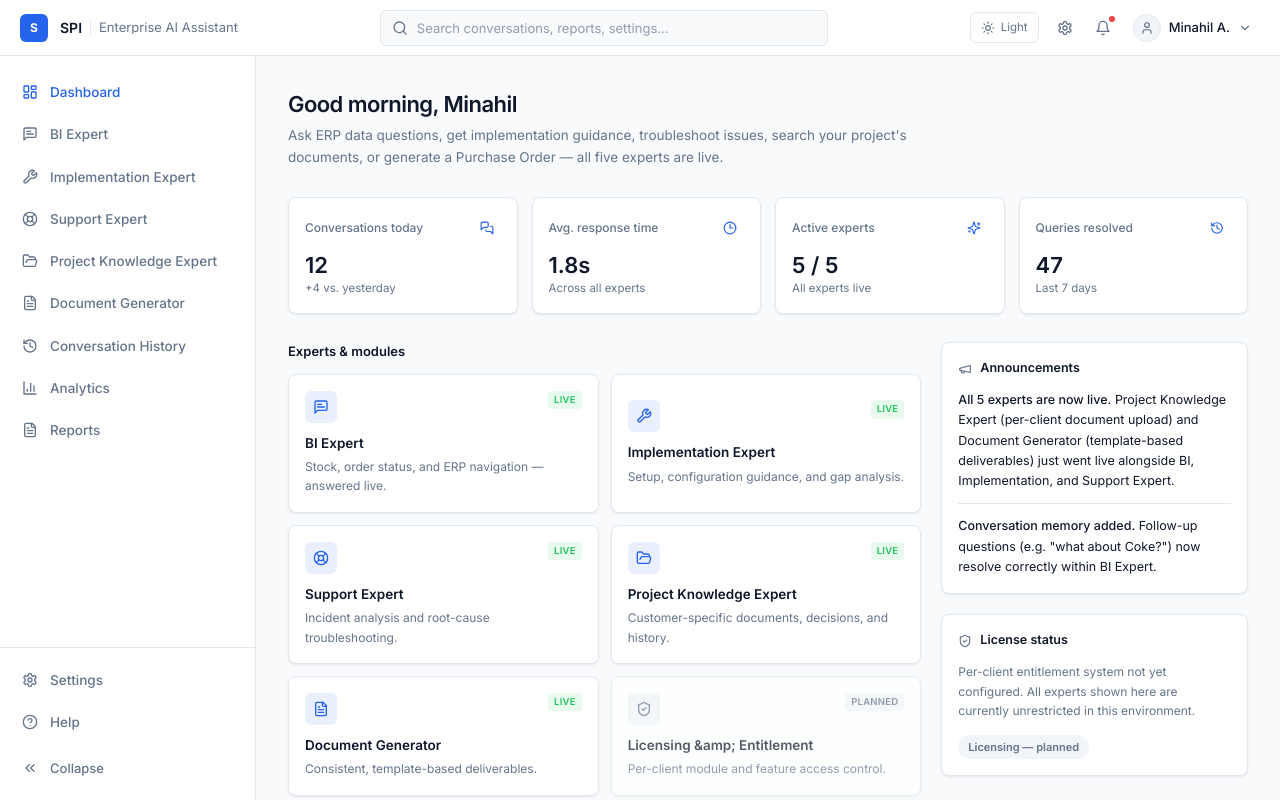
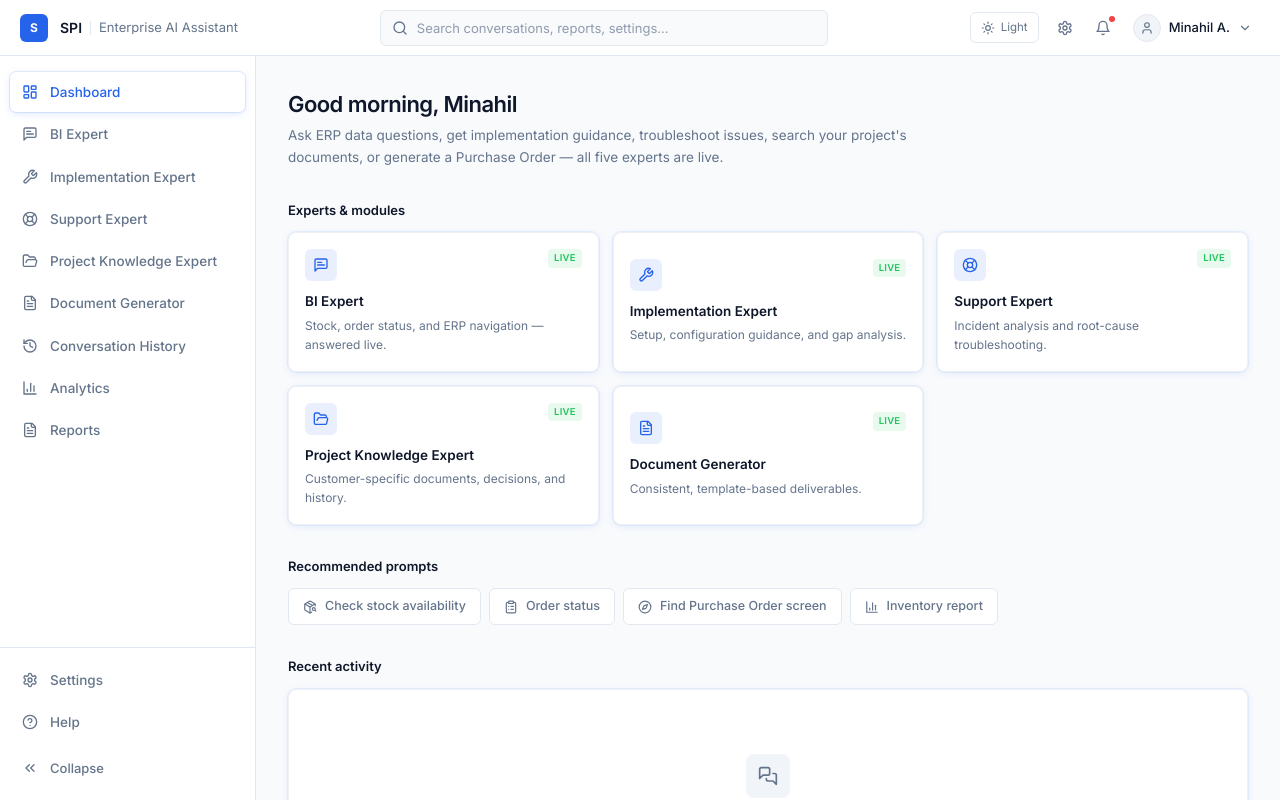
Before and after one commit to AhmadAkhtar32/Spi-Chatbot, a React (Vite) app in the folder spi-chatbot-react/: page / in a window 1280 px wide. Built offline with nearby package versions, Linux system fonts and the light colour scheme.

Commit message:
Removed unnecessary features

```diff
--- a/spi-chatbot-react/src/index.css
+++ b/spi-chatbot-react/src/index.css
@@ -3,14 +3,15 @@
 @tailwind utilities;
 
 @layer components {
-  /* Standard card: subtle shadow + thin border so it lifts off the
-     background without any glow/neon effect — used by module cards,
-     metric cards, chat bubbles, and every panel across the app. */
+  /* Standard card: soft blue-tinted glow at rest, deepening on hover —
+     used by module cards, metric cards, chat bubbles, and every panel
+     across the app. */
   .card {
-    @apply bg-surface border border-border rounded-lg shadow-card;
+    @apply bg-surface border border-border/60 rounded-lg shadow-card
+           transition-shadow duration-200 hover:shadow-card-hover;
   }
   .card-interactive {
-    @apply card transition-shadow duration-150 hover:shadow-card-hover hover:border-primary/30;
+    @apply card hover:border-primary/30;
   }
 }
 
--- a/spi-chatbot-react/src/layout/Sidebar.jsx
+++ b/spi-chatbot-react/src/layout/Sidebar.jsx
@@ -68,11 +68,12 @@ function SidebarLink({ to, label, icon: Icon, end, comingSoon, collapsed }) {
       end={end}
       title={collapsed ? label : undefined}
       className={({ isActive }) =>
-        `group flex items-center gap-3 px-3 py-2.5 rounded-md text-[13.5px] font-medium transition-colors
+        `group flex items-center gap-3 px-3 py-2.5 rounded-md text-[13.5px] font-medium
+         transition-all duration-150
          ${
            isActive
-             ? 'bg-primary/8 text-primary'
-             : 'text-ink-secondary hover:bg-slate-50 hover:text-ink'
+             ? 'bg-primary/8 text-primary shadow-nav-glow'
+             : 'text-ink-secondary hover:bg-primary/5 hover:text-ink hover:shadow-nav-glow'
          }`
       }
     >
--- a/spi-chatbot-react/src/pages/Dashboard.jsx
+++ b/spi-chatbot-react/src/pages/Dashboard.jsx
@@ -5,18 +5,12 @@ import {
   LifeBuoy,
   FolderOpen,
   FileText,
-  ShieldCheck,
   PackageSearch,
   ClipboardList,
   Compass,
   BarChart3,
   MessagesSquare,
-  Clock3,
-  Sparkles,
-  Megaphone,
-  History,
 } from 'lucide-react'
-import MetricCard from '../components/MetricCard.jsx'
 import SuggestionChip from '../components/SuggestionChip.jsx'
 import EmptyState from '../components/EmptyState.jsx'
 
@@ -36,7 +30,6 @@ const MODULES = [
     title: 'BI Expert',
     description: 'Stock, order status, and ERP navigation — answered live.',
     to: '/bi-expert',
-    status: 'active',
   },
   {
     key: 'implementation-expert',
@@ -46,7 +39,6 @@ const MODULES = [
     title: 'Implementation Expert',
     description: 'Setup, configuration guidance, and gap analysis.',
     to: '/implementation-expert',
-    status: 'active',
   },
   {
     key: 'support-expert',
@@ -56,7 +48,6 @@ const MODULES = [
     title: 'Support Expert',
     description: 'Incident analysis and root-cause troubleshooting.',
     to: '/support-expert',
-    status: 'active',
   },
   {
     key: 'project-knowledge',
@@ -66,7 +57,6 @@ const MODULES = [
     title: 'Project Knowledge Expert',
     description: 'Customer-specific documents, decisions, and history.',
     to: '/project-knowledge-expert',
-    status: 'active',
   },
   {
     key: 'document-generator',
@@ -76,17 +66,6 @@ const MODULES = [
     title: 'Document Generator',
     description: 'Consistent, template-based deliverables.',
     to: '/document-generator',
-    status: 'active',
-  },
-  {
-    key: 'licensing',
-    icon: ShieldCheck,
-    iconBg: 'bg-slate-100',
-    iconColor: 'text-ink-secondary',
-    title: 'Licensing &amp; Entitlement',
-    description: 'Per-client module and feature access control.',
-    to: null,
-    status: 'planned',
   },
 ]
 
@@ -102,9 +81,9 @@ export default function Dashboard() {
 
   return (
     <div className="flex-1 overflow-y-auto">
-      <div className="max-w-6xl mx-auto px-8 py-8">
+      <div className="max-w-5xl mx-auto px-8 py-8">
         {/* Welcome */}
-        <div className="mb-7">
+        <div className="mb-8">
           <h1 className="text-[22px] font-semibold text-ink mb-1 tracking-tight">
             {getGreeting()}, Minahil
           </h1>
@@ -114,47 +93,22 @@ export default function Dashboard() {
           </p>
         </div>
 
-        {/* KPI row */}
-        <div className="grid grid-cols-2 lg:grid-cols-4 gap-3.5 mb-7">
-          <MetricCard icon={MessagesSquare} label="Conversations today" value="12" hint="+4 vs. yesterday" />
-          <MetricCard icon={Clock3} label="Avg. response time" value="1.8s" hint="Across all experts" />
-          <MetricCard icon={Sparkles} label="Active experts" value="5 / 5" hint="All experts live" />
-          <MetricCard icon={History} label="Queries resolved" value="47" hint="Last 7 days" />
-        </div>
-
-        <div className="grid grid-cols-1 lg:grid-cols-3 gap-5">
-          {/* Left: modules + recommended prompts */}
-          <div className="lg:col-span-2 flex flex-col gap-6">
-            <section>
+        <section className="mb-8">
           <h2 className="text-[13px] font-semibold text-ink mb-3">Experts &amp; modules</h2>
-              <div className="grid grid-cols-1 sm:grid-cols-2 gap-3">
+          <div className="grid grid-cols-1 sm:grid-cols-2 lg:grid-cols-3 gap-3.5">
             {MODULES.map((m) => (
               <button
                 key={m.key}
-                    onClick={() => m.to && navigate(m.to)}
-                    disabled={!m.to}
-                    className={`group text-left p-4 transition-all
-                      ${m.to ? 'card-interactive cursor-pointer' : 'card cursor-default opacity-70'}`}
+                onClick={() => navigate(m.to)}
+                className="group text-left card-interactive p-4 cursor-pointer"
               >
                 <div className="flex items-start justify-between mb-2.5">
                   <span className={`flex items-center justify-center w-8 h-8 rounded-md ${m.iconBg}`}>
                     <m.icon className={`w-4 h-4 ${m.iconColor}`} strokeWidth={2} />
                   </span>
-                      {m.status === 'active' && (
                   <span className="text-[9.5px] font-semibold tracking-wide text-success bg-success/10 rounded px-1.5 py-0.5">
                     LIVE
                   </span>
-                      )}
-                      {m.status === 'soon' && (
-                        <span className="text-[9.5px] font-semibold tracking-wide text-primary bg-primary/8 rounded px-1.5 py-0.5">
-                          SOON
-                        </span>
-                      )}
-                      {m.status === 'planned' && (
-                        <span className="text-[9.5px] font-semibold tracking-wide text-ink-secondary bg-slate-100 rounded px-1.5 py-0.5">
-                          PLANNED
-                        </span>
-                      )}
                 </div>
                 <h3 className="text-[13.5px] font-semibold text-ink mb-1">{m.title}</h3>
                 <p className="text-[12px] text-ink-secondary leading-relaxed">{m.description}</p>
@@ -163,7 +117,7 @@ export default function Dashboard() {
           </div>
         </section>
 
-            <section>
+        <section className="mb-8">
           <h2 className="text-[13px] font-semibold text-ink mb-3">Recommended prompts</h2>
           <div className="flex flex-wrap gap-2">
             {RECOMMENDED_PROMPTS.map((p) => (
@@ -183,7 +137,7 @@ export default function Dashboard() {
             <EmptyState
               icon={MessagesSquare}
               title="No conversations yet"
-                  description="Start a conversation with BI Expert and it will show up here for quick access later."
+              description="Start a conversation with any expert and it will show up here for quick access later."
               action={
                 <button
                   onClick={() => navigate('/bi-expert')}
@@ -196,44 +150,6 @@ export default function Dashboard() {
           </div>
         </section>
       </div>
-
-          {/* Right: announcements + license status */}
-          <div className="flex flex-col gap-5">
-            <section className="card p-4">
-              <div className="flex items-center gap-2 mb-3">
-                <Megaphone className="w-3.5 h-3.5 text-ink-secondary" strokeWidth={2} />
-                <h2 className="text-[12.5px] font-semibold text-ink">Announcements</h2>
-              </div>
-              <div className="space-y-3">
-                <div className="text-[12.5px] text-ink leading-relaxed pb-3 border-b border-border">
-                  <span className="font-medium">All 5 experts are now live.</span> Project
-                  Knowledge Expert (per-client document upload) and Document Generator
-                  (template-based deliverables) just went live alongside BI, Implementation, and
-                  Support Expert.
-                </div>
-                <div className="text-[12.5px] text-ink leading-relaxed">
-                  <span className="font-medium">Conversation memory added.</span> Follow-up
-                  questions (e.g. "what about Coke?") now resolve correctly within BI Expert.
-                </div>
-              </div>
-            </section>
-
-            <section className="card p-4">
-              <div className="flex items-center gap-2 mb-3">
-                <ShieldCheck className="w-3.5 h-3.5 text-ink-secondary" strokeWidth={2} />
-                <h2 className="text-[12.5px] font-semibold text-ink">License status</h2>
-              </div>
-              <div className="text-[12px] text-ink-secondary leading-relaxed mb-3">
-                Per-client entitlement system not yet configured. All experts shown here are
-                currently unrestricted in this environment.
-              </div>
-              <div className="inline-flex items-center gap-1.5 text-[11px] font-semibold text-ink-secondary bg-slate-100 rounded-full px-2.5 py-1">
-                Licensing — planned
-              </div>
-            </section>
-          </div>
-        </div>
-      </div>
     </div>
   )
 }
--- a/spi-chatbot-react/tailwind.config.js
+++ b/spi-chatbot-react/tailwind.config.js
@@ -21,8 +21,9 @@ export default {
         sans: ['Inter', 'ui-sans-serif', 'system-ui', 'sans-serif'],
       },
       boxShadow: {
-        card: '0 1px 2px rgba(15, 23, 42, 0.04), 0 1px 3px rgba(15, 23, 42, 0.06)',
-        'card-hover': '0 4px 12px -2px rgba(15, 23, 42, 0.10), 0 2px 6px -2px rgba(15, 23, 42, 0.06)',
+        card: '0 0 0 1px rgba(37, 99, 235, 0.07), 0 2px 10px -2px rgba(37, 99, 235, 0.14)',
+        'card-hover': '0 0 0 1px rgba(37, 99, 235, 0.16), 0 6px 18px -4px rgba(37, 99, 235, 0.30)',
+        'nav-glow': '0 0 0 1px rgba(37, 99, 235, 0.12), 0 2px 10px -2px rgba(37, 99, 235, 0.22)',
       },
       keyframes: {
         'fade-in': {
```
Also changed, not shown: 1 other file (tests, documents, lock files or other folders). Lines whose indentation alone changed are shown as unchanged.
